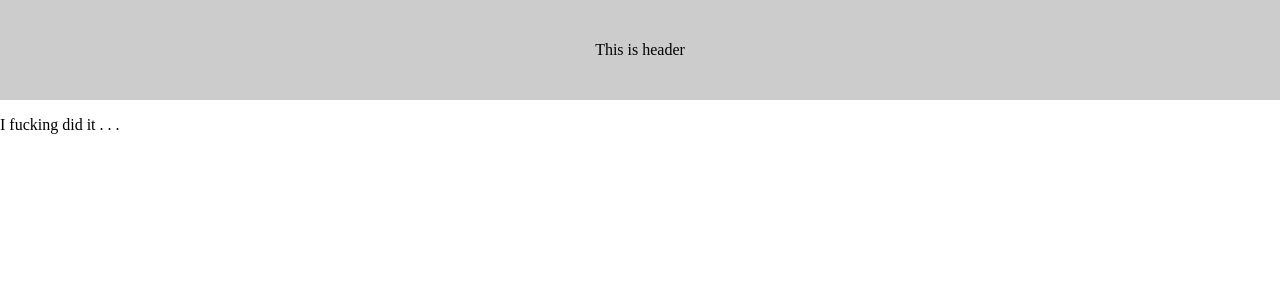
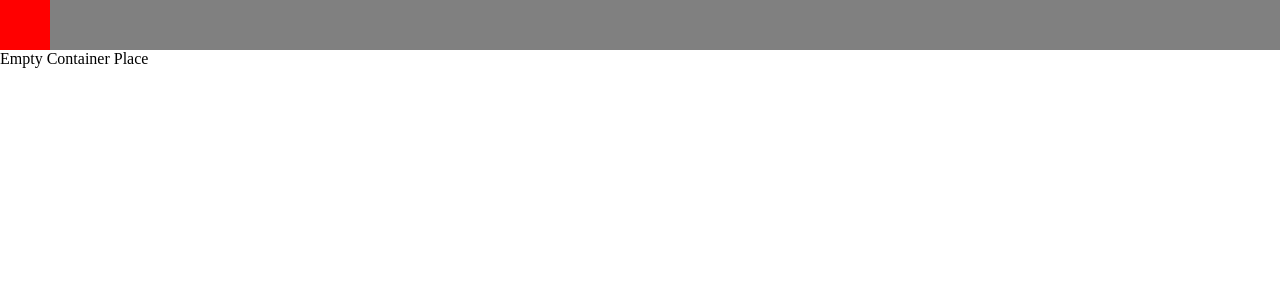
Before and after one commit to mr-ezak/ikhune, a Next.js app: page / in a window 1280 px wide. Shown: the top 300 px of the page. Built offline with nearby package versions, Linux system fonts and the light colour scheme.

Commit message:
Final fix for my header

```diff
--- a/components/nobles/Header.js
+++ b/components/nobles/Header.js
@@ -1,20 +1,21 @@
-import Link from 'next/link'
+import Link from "next/link"
+import styled from "styled-components"
 
-export default function Header() {
-    return (
-        <header>
-            <p>This is header</p>
+export const Header = () => (
+  <StyledHeader>
+    <HeaderNotification />
+  </StyledHeader>
+)
 
-
-        <style jsx>{`
-            header{
-                width: 100%;
-                height: 100px;
-                background: #ccc;
-                text-align: center;
-                line-height: 100px;
-            }
-        `}</style>
-        </header>
-    )
-}
+const StyledHeader = styled.div`
+  width: 100%;
+  height: 50px;
+  background: gray;
+  text-align: center;
+`
+const HeaderNotification = styled.div`
+  float: left;
+  width: 50px;
+  height: 50px;
+  background: red;
+`
--- a/components/nobles/MyLayout.js
+++ b/components/nobles/MyLayout.js
@@ -1,21 +1,23 @@
-import { createGlobalStyle } from 'styled-components';
-import Header from './Header'
+import styled, { createGlobalStyle } from "styled-components"
+import { Header } from "./Header"
+
+const Layout = props => (
+  <Wrapper>
+    <GlobalStyle />
+    <Header /> {props.children}{" "}
+  </Wrapper>
+)
+
+export default Layout
+
+const Wrapper = styled.div`
+  overflow: hidden;
+`
 
 const GlobalStyle = createGlobalStyle`
     body{
         margin: 0;
         padding: 0;
         box-sizing: border-box;
-        margin-top: -16px;
     }
-`;
-
-const Layout = props => (
-    <div>
-        <GlobalStyle />
-        <Header />
-        {props.children}
-    </div>
-)
-
-export default Layout
+`
--- a/pages/index.js
+++ b/pages/index.js
@@ -1,10 +1,9 @@
-import Layout from '../components/nobles/MyLayout'
-
+import Layout from "../components/nobles/MyLayout"
 
 export default function Index() {
-    return (
-        <Layout>
-            <p>I fucking did it . . .</p>
-        </Layout>
-    )
+  return (
+    <Layout>
+      <span>Empty Container Place</span>
+    </Layout>
+  )
 }
```
Also changed, not shown: package.json (+10 -1 lines), 1 other file (tests, documents, lock files or other folders).
